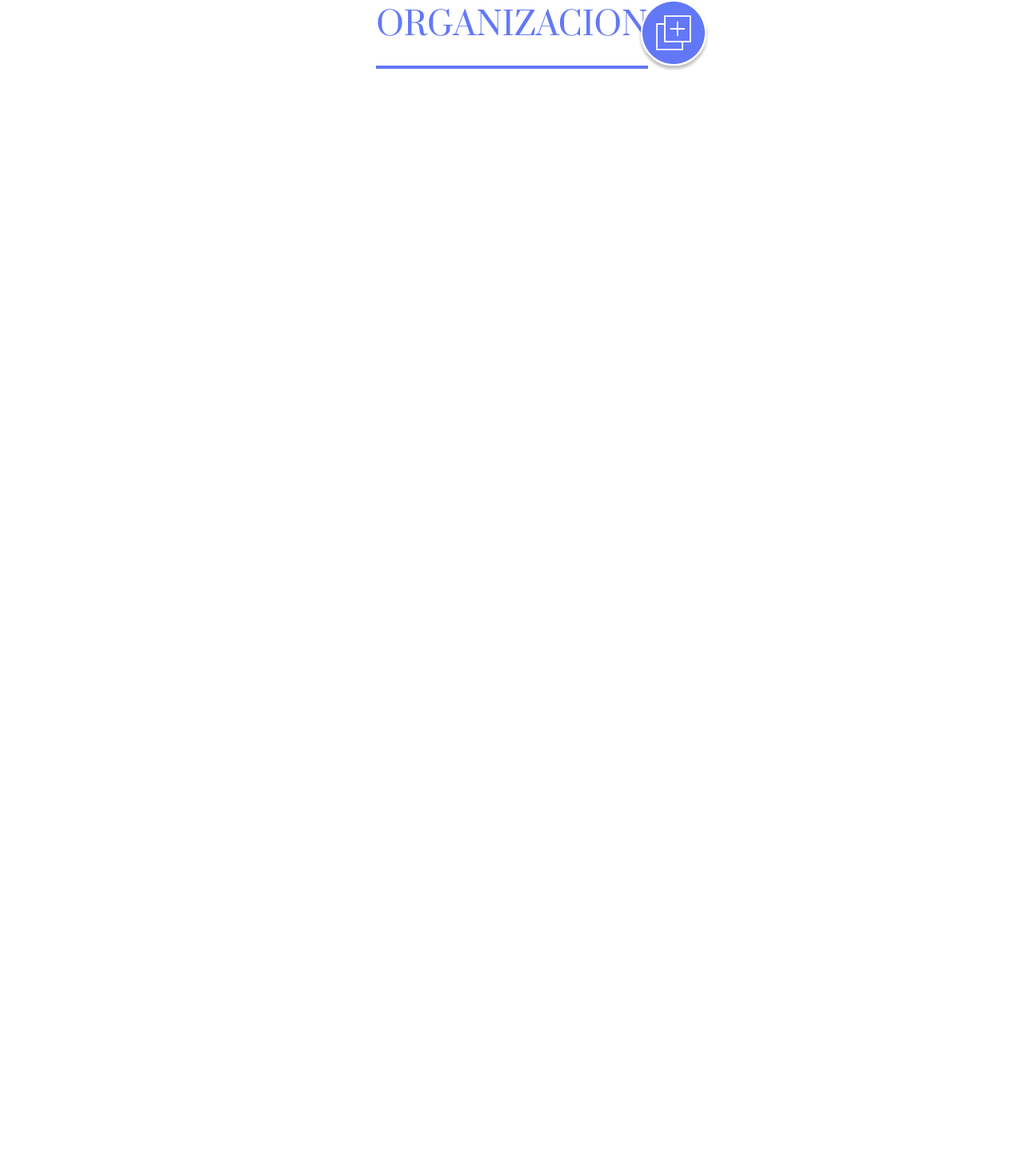
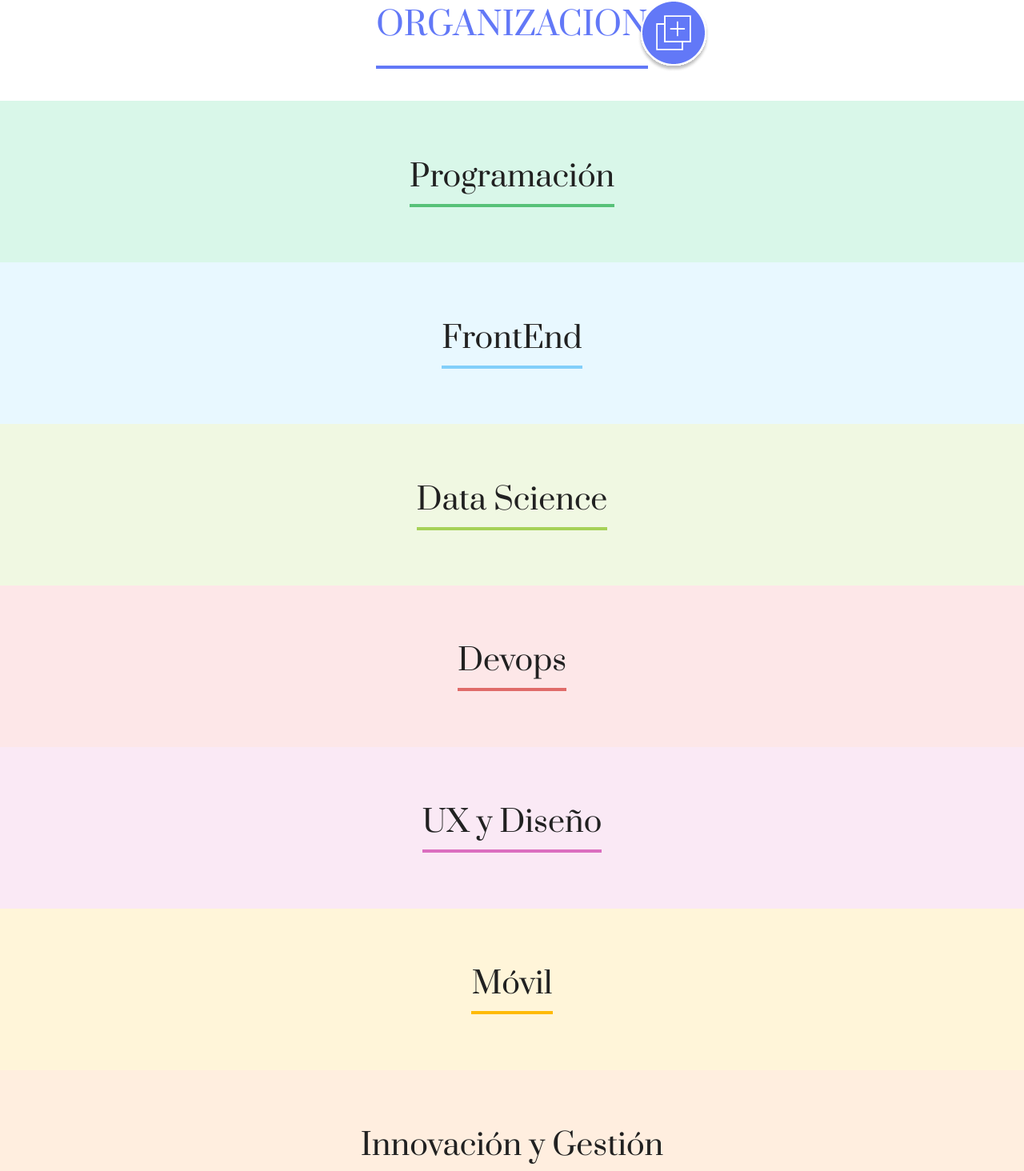
Before and after one commit to eddievasquez2110/org, a React (Create React App) app: page / in a window 1280 px wide. Shown: the part 1410-2874 px from the top of the page at 80% size. Before the commit the page ends 1536 px from the top, so only its background shows below. Built offline with nearby package versions, Linux system fonts and the light colour scheme.

Commit message:
refactorizando el codigo

```diff
--- a/src/App.js
+++ b/src/App.js
@@ -4,6 +4,7 @@
 import Header from "./componentes/Header/Header"
 import Formulario from './componentes/Formulario/Formulario';
 import MiOrg from './componentes/MiOrg';
+import Equipo from './componentes/Equipo';
 
 
 function App() {
@@ -14,13 +15,57 @@
   const cambiarMostrar = () => {
     actualizarMostrar(!mostrarFormulario)
   }
+
+  //Lista de Equipos
+  const equipos = [
+    {
+      titulo: "Programación",
+      colorPrimario: "#57C278",
+      colorSecundario: "#D9F7E9"
+    },
+    {
+      titulo: "FrontEnd",
+      colorPrimario: "#82CFFA",
+      colorSecundario: "#E8F8FF"
+    },
+    {
+      titulo: "Data Science",
+      colorPrimario: "#A6D157",
+      colorSecundario: "#F0F8E2"
+    },
+    {
+      titulo: "Devops",
+      colorPrimario: "#E06B69",
+      colorSecundario: "#FDE7E8"
+    },
+    {
+      titulo: "UX y Diseño",
+      colorPrimario: "#DB6EBF",
+      colorSecundario: "#FAE9F5"
+    },
+    {
+      titulo: "Móvil",
+      colorPrimario: "#FFBA05",
+      colorSecundario: "#FFF5D9"
+    },
+    {
+      titulo: "Innovación y Gestión",
+      colorPrimario: "#FF8A29",
+      colorSecundario: "#FFEEDF"
+    }
+
+  ]
+
   return (
     <div>
       <Header />
       {/* {mostrarFormulario === true ? <Formulario /> : <div></div>} //ternario */}
       {/* igual que ternario */}
-      {mostrarFormulario && <Formulario/>}
+      {mostrarFormulario && <Formulario equipos={equipos.map((equipo) => equipo.titulo)} /> }
       <MiOrg cambiarMostrar={cambiarMostrar}/>
+      {
+        equipos.map(equipo => <Equipo datos={equipo} key={equipo.titulo}></Equipo> )
+      }
     </div>
   );
 }
--- /dev/null
+++ b/src/componentes/Equipo/Equipo.css
@@ -0,0 +1,16 @@
+.equipo {
+    width: 100%;
+    background-color: #D9F7E9;
+    padding: 32px;
+    box-sizing: border-box;
+    text-align: center;
+    font-size: 32px;
+}
+
+.equipo h3 {
+    font-weight: 400;
+    color: #212121;
+    border-bottom: 4px solid #57C278;
+    display: inline-block;
+    padding-bottom: 8px;
+}
--- /dev/null
+++ b/src/componentes/Equipo/index.js
@@ -0,0 +1,22 @@
+import "./Equipo.css";
+
+const Equipo = (props) => {
+
+    //Destructuración
+    const { colorPrimario, colorSecundario, titulo} = props.datos
+
+    const estiloSeccion = {
+        backgroundColor: colorSecundario
+    }
+
+    const estiloTitulo = {
+        borderColor: colorPrimario
+    }
+
+    return <section className="equipo" style={estiloSeccion}>
+        <h3 style={estiloTitulo}>{titulo}</h3>
+        <div className="colaboradores"></div>
+    </section>
+}
+
+export default Equipo
--- a/src/componentes/Formulario/Formulario.js
+++ b/src/componentes/Formulario/Formulario.js
@@ -4,7 +4,7 @@
 import Boton from "../Boton"
 import { useState } from "react"
 
-const Formulario = () => {
+const Formulario = (props) => {
 
     const [nombre, actualizarNombre] = useState("")
     const [puesto, actualizarPuesto] = useState("")
@@ -17,7 +17,8 @@
         let datosAEnviar = {
             nombre,
             puesto,
-            foto
+            foto,
+            equipo
         }
         console.log(datosAEnviar)
     }
@@ -49,6 +50,7 @@
             <ListaOpciones
                 valor={equipo}
                 actualizarEquipo={actualizarEquipo}
+                equipos={props.equipos}
             />
             <Boton>Crear</Boton>
         </form>
--- a/src/componentes/ListaOpciones/index.js
+++ b/src/componentes/ListaOpciones/index.js
@@ -1,15 +1,6 @@
 import "./ListaOpciones.css";
 
 const ListaOpciones = (props) => {
-
-    const equipos = [
-        "Programacion",
-        "UI",
-        "UIX",
-        "FrontEnd",
-        "Backend",
-        "Movil"
-    ]
 
     const manejarCambio = (e) => {
         console.log("cambio",e.target.value)
@@ -22,7 +13,7 @@
         <select value={props.valor} onChange={manejarCambio}>
             <option value="" disabled defaultValue="" hidden>Seleccionar equipos</option>
             {
-                equipos.map((equipo, index) => <option key={index} value={equipo}>{equipo}</option>)
+                props.equipos.map((equipo, index) => <option key={index} value={equipo}>{equipo}</option>)
             }
         </select>
     </div>
```
